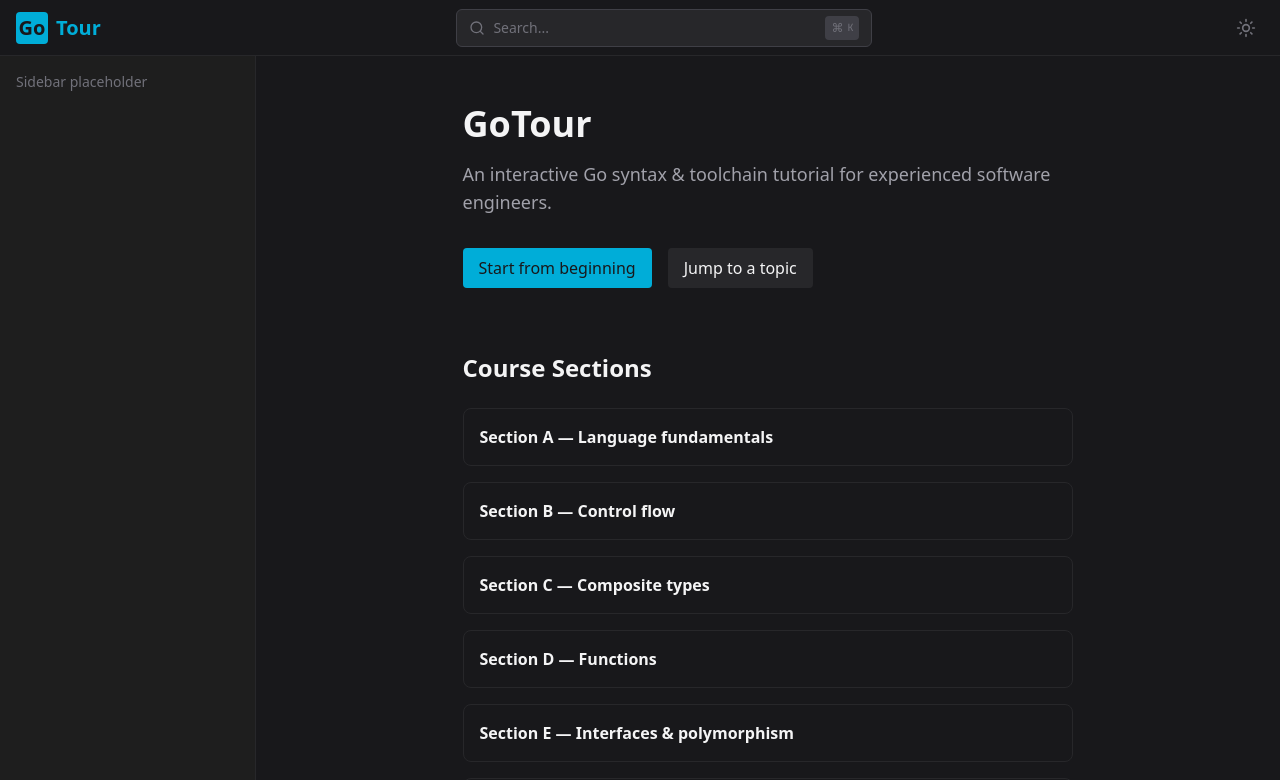
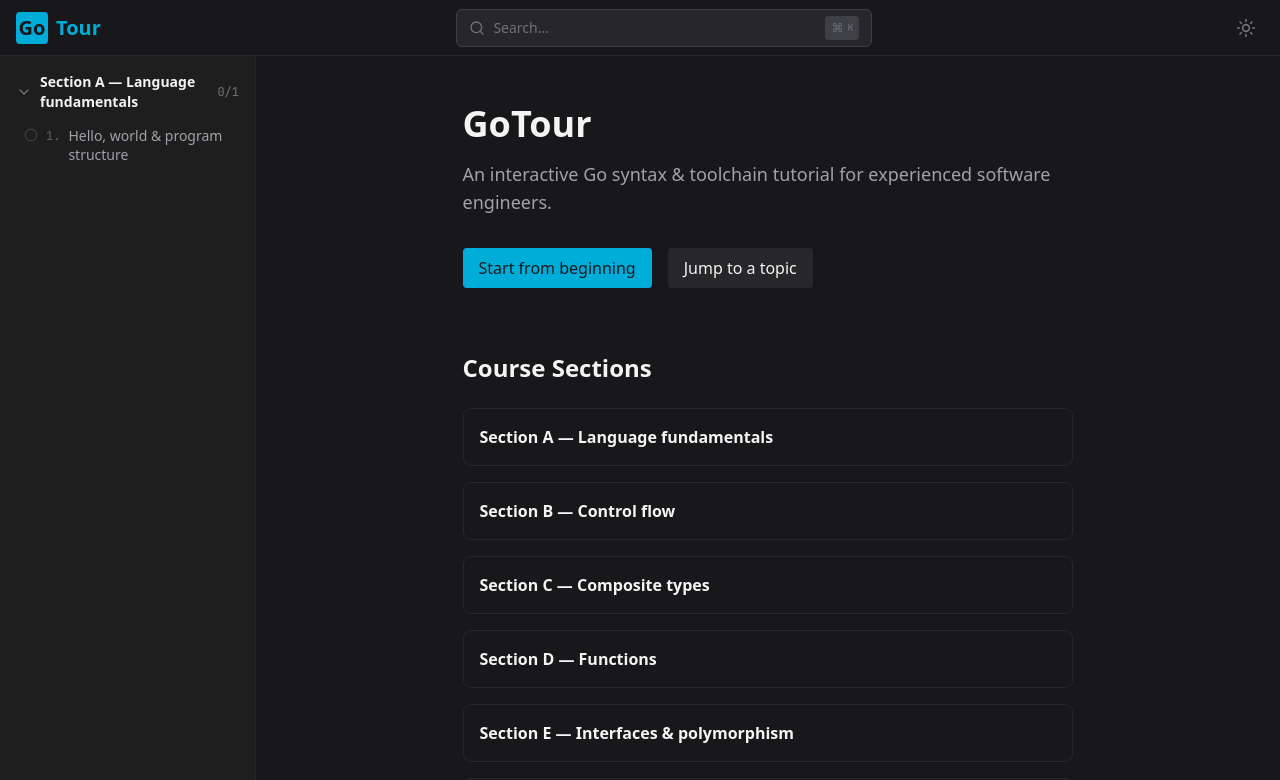
Before and after one commit to jeremyronking/go-syntax-tutorial, a React (Vite) app in the folder go-gemini/: page / in a window 1280 px wide. Shown: the top 780 px of the page. Built offline with nearby package versions, Linux system fonts and the light colour scheme.

Commit message:
Phase 08: Sidebar, section grouping, progress UI

```diff
--- a/go-gemini/src/components/Sidebar.tsx
+++ b/go-gemini/src/components/Sidebar.tsx
@@ -1,8 +1,14 @@
-import { Trash2 } from 'lucide-react'
+import { useMemo } from 'react'
+import { Link, useLocation } from 'react-router-dom'
+import { Trash2, ChevronDown, ChevronRight, CheckCircle2, Circle } from 'lucide-react'
 import { useProgressStore } from '../store/progress'
+import { useSidebarStore } from '../store/sidebar'
+import { lessons } from '../content/lessons'
 
 export default function Sidebar() {
-  const { resetProgress } = useProgressStore()
+  const { progress, resetProgress } = useProgressStore()
+  const { collapsedSections, toggleSection } = useSidebarStore()
+  const location = useLocation()
 
   const handleReset = () => {
     if (window.confirm("Are you sure you want to reset all progress and drafts?")) {
@@ -11,10 +17,75 @@
     }
   }
 
+  const sections = useMemo(() => {
+    const grouped = lessons.reduce((acc, lesson) => {
+      if (!acc[lesson.section]) acc[lesson.section] = []
+      acc[lesson.section].push(lesson)
+      return acc
+    }, {} as Record<string, typeof lessons>)
+
+    return Object.keys(grouped).sort().map(section => {
+      const sectionLessons = grouped[section].sort((a, b) => a.order - b.order)
+      const total = sectionLessons.length
+      const completed = sectionLessons.filter(l => progress[l.slug] === 'complete').length
+      return { section, lessons: sectionLessons, total, completed }
+    })
+  }, [progress])
+
   return (
     <div className="flex flex-col h-full bg-zinc-50 dark:bg-[#1e1e1e]">
-      <div className="flex-1 p-4 text-sm text-zinc-500 overflow-y-auto">
-        Sidebar placeholder
+      <div className="flex-1 p-4 overflow-y-auto space-y-6">
+        {sections.map(({ section, lessons, total, completed }) => {
+          const isCollapsed = collapsedSections[section]
+
+          return (
+            <div key={section}>
+              <button
+                onClick={() => toggleSection(section)}
+                className="w-full flex items-center justify-between text-left group"
+              >
+                <div className="flex items-center gap-2">
+                  <span className="text-zinc-500 group-hover:text-zinc-900 dark:group-hover:text-zinc-100 transition-colors">
+                    {isCollapsed ? <ChevronRight size={16} /> : <ChevronDown size={16} />}
+                  </span>
+                  <span className="font-semibold text-sm text-zinc-900 dark:text-zinc-100">{section}</span>
+                </div>
+                <span className="text-xs text-zinc-500 font-mono">{completed}/{total}</span>
+              </button>
+
+              {!isCollapsed && (
+                <div className="mt-2 space-y-0.5">
+                  {lessons.map(lesson => {
+                    const isActive = location.pathname === `/lesson/${lesson.slug}`
+                    const isComplete = progress[lesson.slug] === 'complete'
+
+                    return (
+                      <Link
+                        key={lesson.slug}
+                        to={`/lesson/${lesson.slug}`}
+                        className={`flex items-start gap-2 px-2 py-1.5 rounded-md text-sm transition-colors ${
+                          isActive
+                            ? 'bg-gotour-cyan/10 text-gotour-cyan font-medium'
+                            : 'text-zinc-600 dark:text-zinc-400 hover:bg-zinc-200 dark:hover:bg-zinc-800'
+                        }`}
+                      >
+                        <span className="mt-0.5 shrink-0">
+                          {isComplete ? (
+                            <CheckCircle2 size={14} className="text-gotour-cyan" />
+                          ) : (
+                            <Circle size={14} className="text-zinc-300 dark:text-zinc-700" />
+                          )}
+                        </span>
+                        <span className="font-mono text-xs opacity-50 mt-0.5 w-4">{lesson.order}.</span>
+                        <span className="leading-snug">{lesson.title}</span>
+                      </Link>
+                    )
+                  })}
+                </div>
+              )}
+            </div>
+          )
+        })}
       </div>
       <div className="p-4 border-t border-zinc-200 dark:border-zinc-800">
         <button
--- a/go-gemini/src/pages/LessonView.tsx
+++ b/go-gemini/src/pages/LessonView.tsx
@@ -1,10 +1,10 @@
-import { useEffect, useRef } from 'react'
-import { useParams } from 'react-router-dom'
+import { useEffect, useRef, useMemo } from 'react'
+import { useParams, Link } from 'react-router-dom'
 import ReactMarkdown from 'react-markdown'
 import remarkGfm from 'remark-gfm'
 import debounce from 'lodash-es/debounce'
-import { getLessonBySlug } from '../content/lessons'
-import { AlertCircle, CheckCircle2 } from 'lucide-react'
+import { getLessonBySlug, lessons } from '../content/lessons'
+import { AlertCircle, CheckCircle2, ChevronLeft, ChevronRight } from 'lucide-react'
 import CodeRunner from '../components/CodeRunner'
 import TerminalPane from '../components/TerminalPane'
 import AnnotatedPane from '../components/AnnotatedPane'
@@ -36,6 +36,13 @@
   const handleEditorChange = (code: string) => {
     handleEditorChangeRef.current?.(code)
   }
+
+  const sortedLessons = useMemo(() => {
+    return [...lessons].sort((a, b) => a.order - b.order)
+  }, [])
+  const currentIndex = sortedLessons.findIndex((l) => l.slug === slug)
+  const prevLesson = currentIndex > 0 ? sortedLessons[currentIndex - 1] : null
+  const nextLesson = currentIndex !== -1 && currentIndex < sortedLessons.length - 1 ? sortedLessons[currentIndex + 1] : null
 
   if (!lesson || !slug) {
     return (
@@ -85,15 +92,41 @@
             </div>
           )}
 
-          <div className="mt-12 pt-8 border-t border-zinc-200 dark:border-zinc-800 flex justify-end">
+          <div className="mt-12 pt-8 border-t border-zinc-200 dark:border-zinc-800 flex items-center justify-between">
+            <div className="flex-1">
+              {prevLesson && (
+                <Link
+                  to={`/lesson/${prevLesson.slug}`}
+                  className="inline-flex items-center gap-2 text-sm text-zinc-600 dark:text-zinc-400 hover:text-zinc-900 dark:hover:text-zinc-100 transition-colors"
+                >
+                  <ChevronLeft size={16} />
+                  {prevLesson.title}
+                </Link>
+              )}
+            </div>
+
             {!isComplete && (
+              <div className="flex-1 flex justify-center">
                 <button
                   onClick={() => markLessonStatus(slug, 'complete')}
                   className="px-4 py-2 bg-gotour-cyan text-zinc-900 rounded font-semibold hover:brightness-110 transition-colors"
                 >
                   Mark complete
                 </button>
+              </div>
             )}
+
+            <div className="flex-1 flex justify-end">
+              {nextLesson && (
+                <Link
+                  to={`/lesson/${nextLesson.slug}`}
+                  className="inline-flex items-center gap-2 text-sm text-zinc-600 dark:text-zinc-400 hover:text-zinc-900 dark:hover:text-zinc-100 transition-colors"
+                >
+                  {nextLesson.title}
+                  <ChevronRight size={16} />
+                </Link>
+              )}
+            </div>
           </div>
         </div>
       </div>
--- /dev/null
+++ b/go-gemini/src/store/sidebar.ts
@@ -0,0 +1,22 @@
+import { create } from 'zustand'
+import { persist } from 'zustand/middleware'
+
+interface SidebarState {
+  collapsedSections: Record<string, boolean>
+  toggleSection: (section: string) => void
+}
+
+export const useSidebarStore = create<SidebarState>()(
+  persist(
+    (set) => ({
+      collapsedSections: {},
+      toggleSection: (section) => set((state) => ({
+        collapsedSections: {
+          ...state.collapsedSections,
+          [section]: !state.collapsedSections[section]
+        }
+      }))
+    }),
+    { name: 'gotour:v1:sidebar' }
+  )
+)
```
Lines whose indentation alone changed are shown as unchanged.
